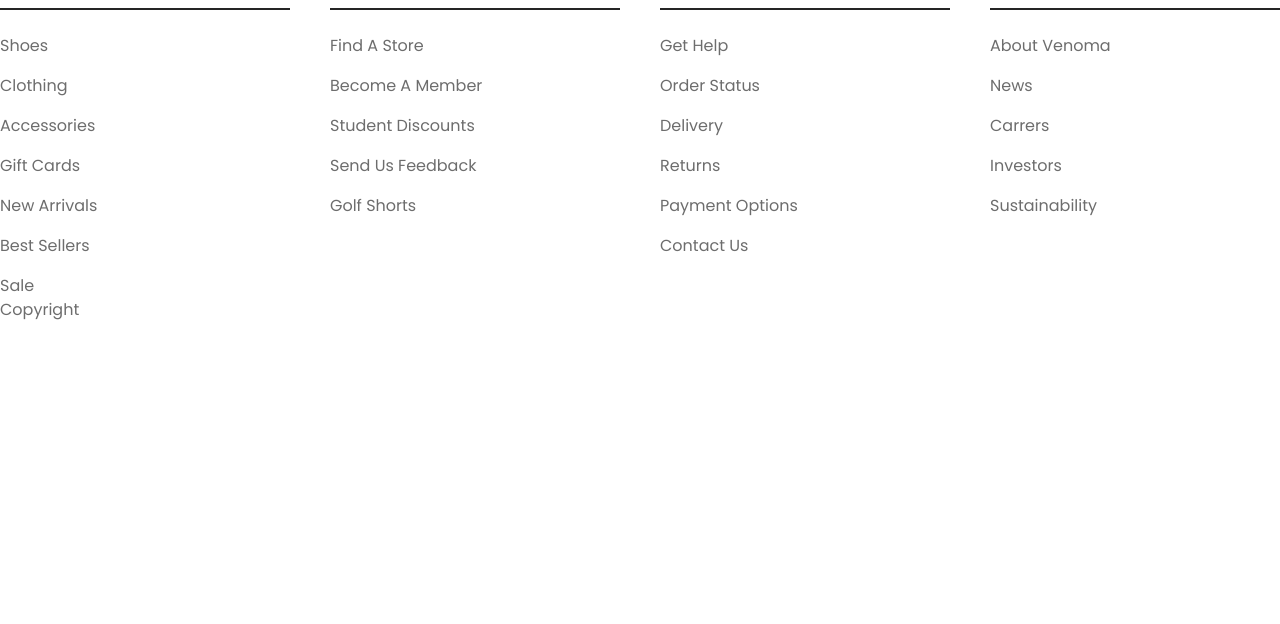
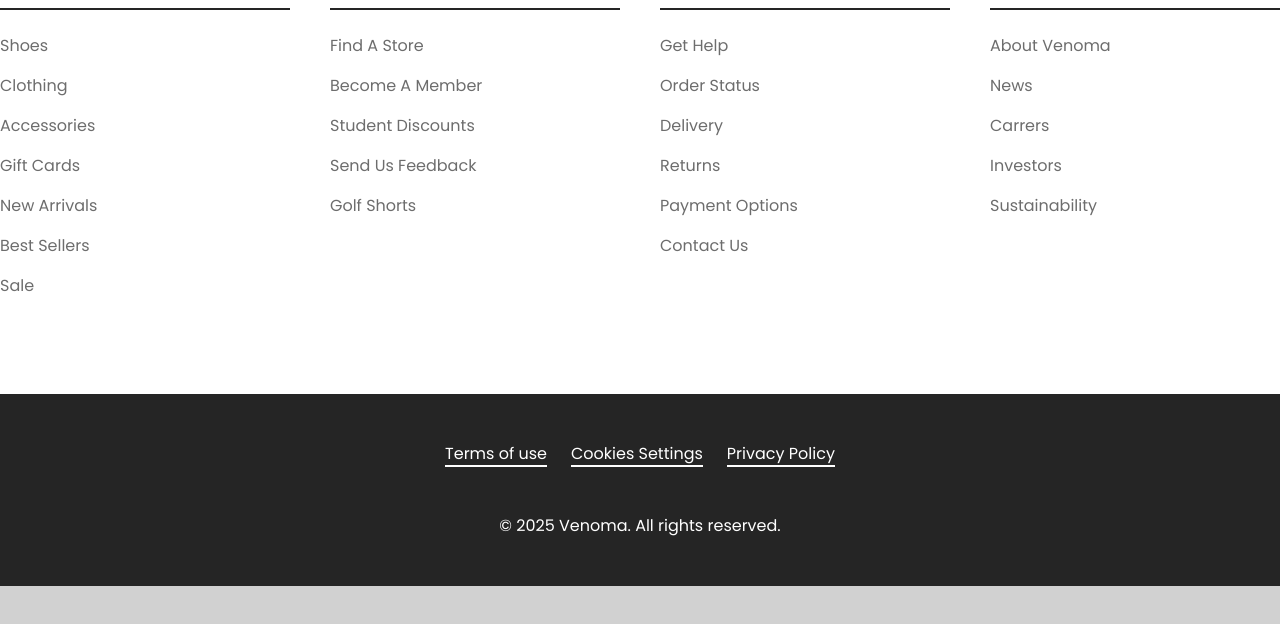
Before and after one commit to KRI5H03/venoma, a Next.js app: page / in a window 1280 px wide. Shown: the part 4364-4988 px from the top of the page. After the commit the page ends 4950 px from the top, so only its background shows below. Built offline with nearby package versions, Linux system fonts and the light colour scheme.

Commit message:
project completed

```diff
--- a/app/globals.css
+++ b/app/globals.css
@@ -87,7 +87,7 @@
   @apply bg-accent hover:bg-accent-hover transition-all duration-300;
 }
 
-.btn-primary{
+.btn-primary {
   @apply bg-primary hover:bg-primary/90 text-white transition-all duration-300;
 }
 
--- a/app/layout.tsx
+++ b/app/layout.tsx
@@ -11,7 +11,7 @@
 const poppins = Poppins({
   variable: "--font-poppins",
   subsets: ["latin"],
-  weight:['100', '200', '300', '400', '500', '600', '700', '800', '900']
+  weight: ['100', '200', '300', '400', '500', '600', '700', '800', '900']
 });
 
 export const metadata: Metadata = {
--- a/app/page.tsx
+++ b/app/page.tsx
@@ -13,18 +13,19 @@
 const page = () => {
   return (
     <div className='w-full max-w-[1440px] mx-auto overflow-hidden bg-white'>
-      <Topbar/>
-      <Header/>
-      <Hero/>
-      <Latest/>
-      <Category/>
-      <Benefits/>
-      <About/>
-      <Cta/>
-      <Footer/>
-      <Copyright/>
-    {/* Temporary div */}
-    <div className='h-1000'></div>
+
+      <Topbar />
+      <Header />
+      <Hero />
+      <Latest />
+      <Category />
+      <Benefits />
+      <About />
+      <Cta />
+      <Footer />
+      <Copyright />
+      {/* temporary div */}
+      {/* <div className='h-1000'></div> */}
     </div>
   )
 }
--- a/components/Copyright.tsx
+++ b/components/Copyright.tsx
@@ -1,9 +1,30 @@
-import React from 'react'
+import React from "react";
 
 const Copyright = () => {
   return (
-    <div>Copyright</div>
-  )
-}
+    <section className="bg-primary mt-24 py-12 text-white">
+      <div className="container mx-auto flex flex-col items-center gap-12">
+        <ul className="flex flex-col xl:flex-row items-center justify-center gap-6">
+          <li>
+            <a href="#" className="border-b-2">
+              Terms of use
+            </a>
+          </li>
+          <li>
+            <a href="#" className="border-b-2">
+              Cookies Settings
+            </a>
+          </li>
+          <li>
+            <a href="#" className="border-b-2">
+              Privacy Policy
+            </a>
+          </li>
+        </ul>
+        <p>&copy; 2025 Venoma. All rights reserved.</p>
+      </div>
+    </section>
+  );
+};
 
-export default Copyright
+export default Copyright;
```
